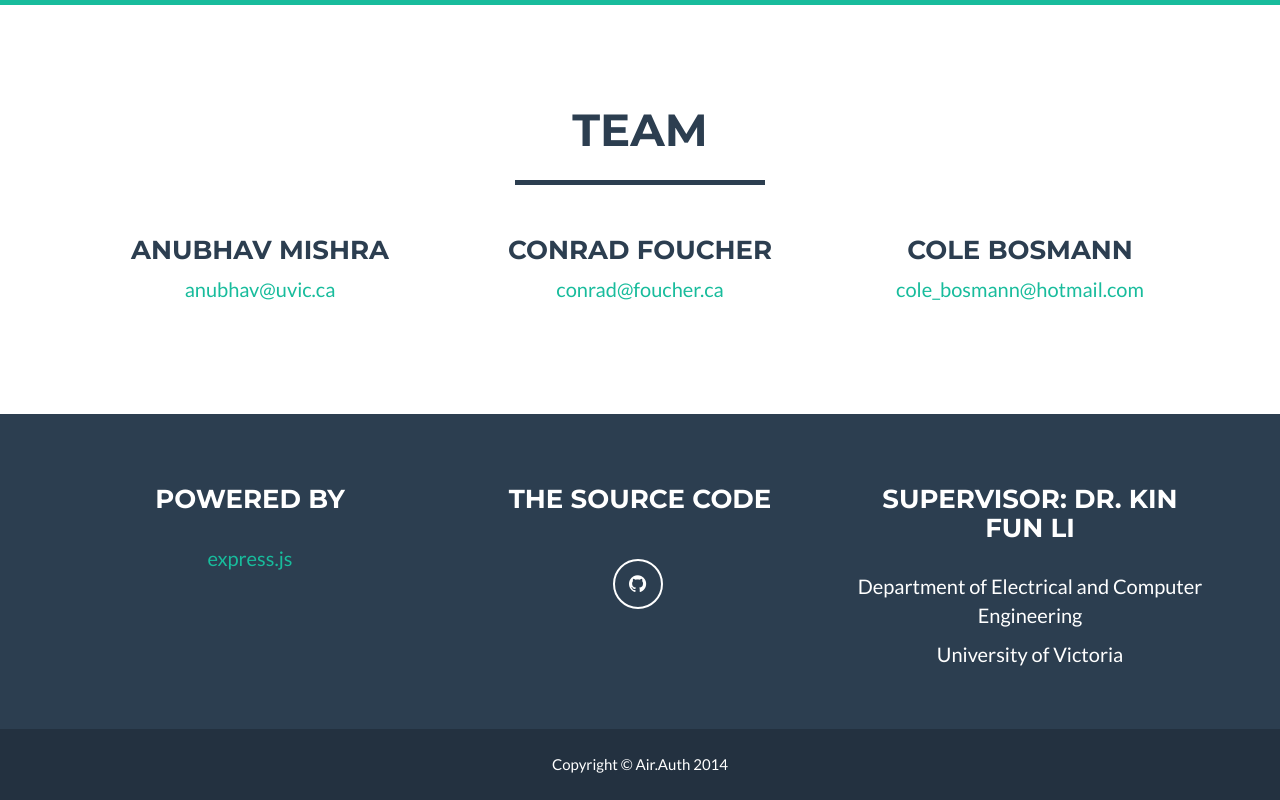
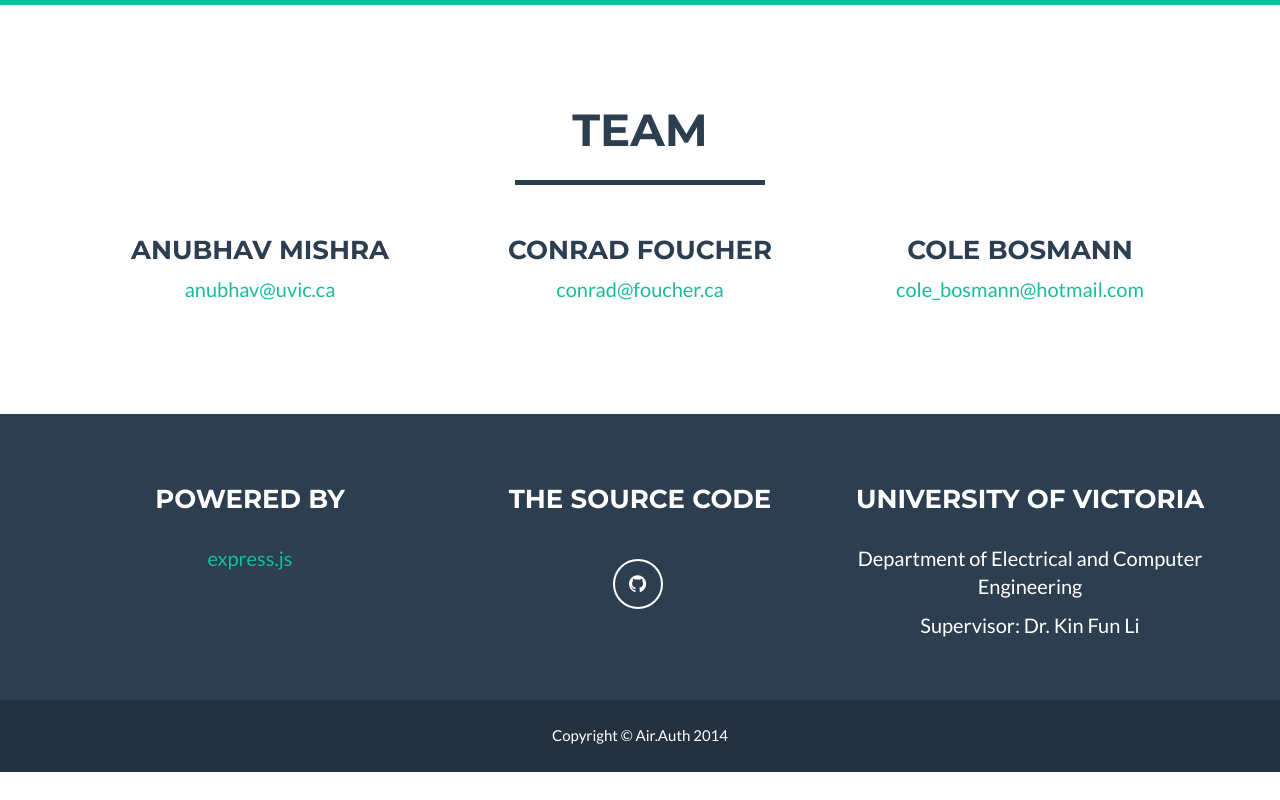
Before and after one commit to airauth/airauth.github.io, a plain HTML site: page index.html in a window 1280 px wide. Shown: the part 2111-2911 px from the top of the page. After the commit the page ends 2883 px from the top, so only its background shows below. Drawn offline with nearby package versions, Linux system fonts and the light colour scheme.

Commit message:
Some more changes

```diff
--- a/index.html
+++ b/index.html
@@ -191,9 +191,9 @@
                         </ul>
                     </div>
                     <div class="footer-col col-md-4">
-                        <h3>Supervisor: Dr. Kin Fun Li</h3>
+                        <h3>University of Victoria</h3>
                         <p>Department of Electrical and Computer Engineering</p>
-                        <p>University of Victoria</p>
+                        <p>Supervisor: Dr. Kin Fun Li</p>
                     </div>
                 </div>
             </div>
```
